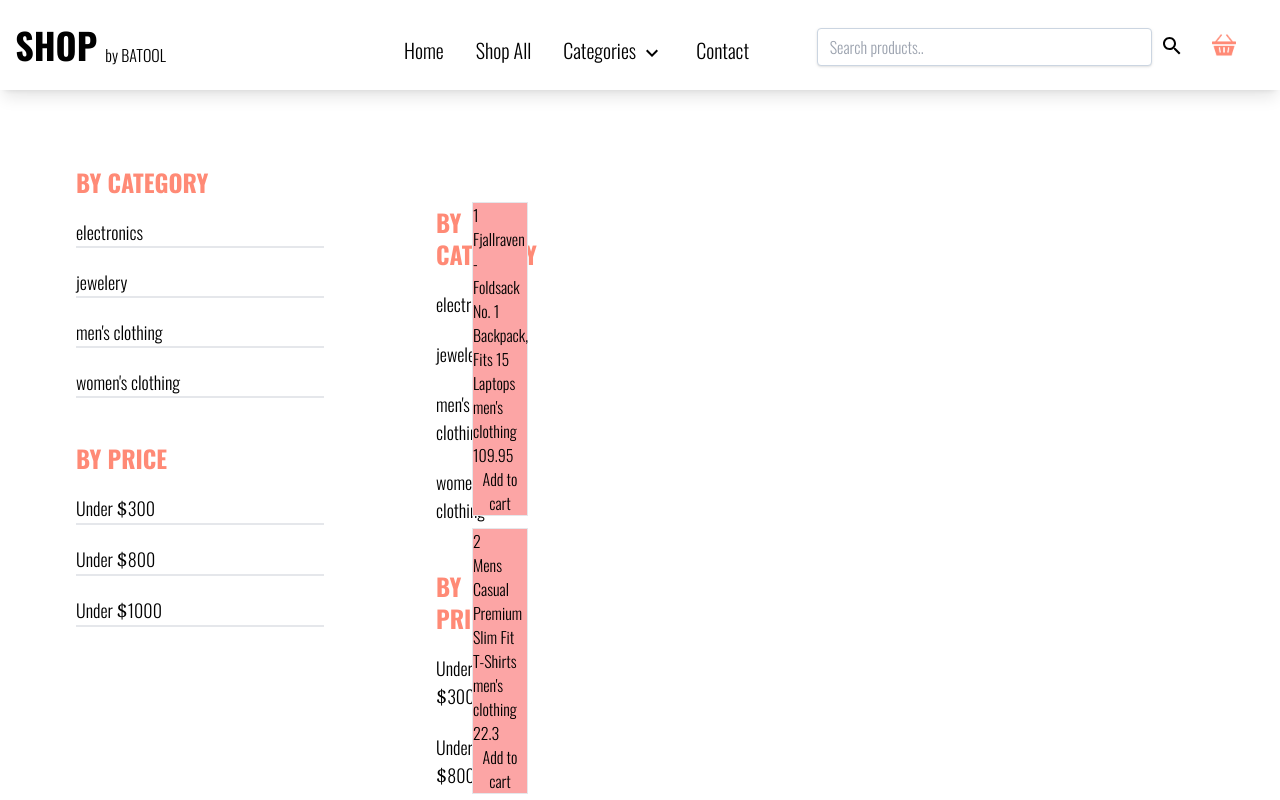
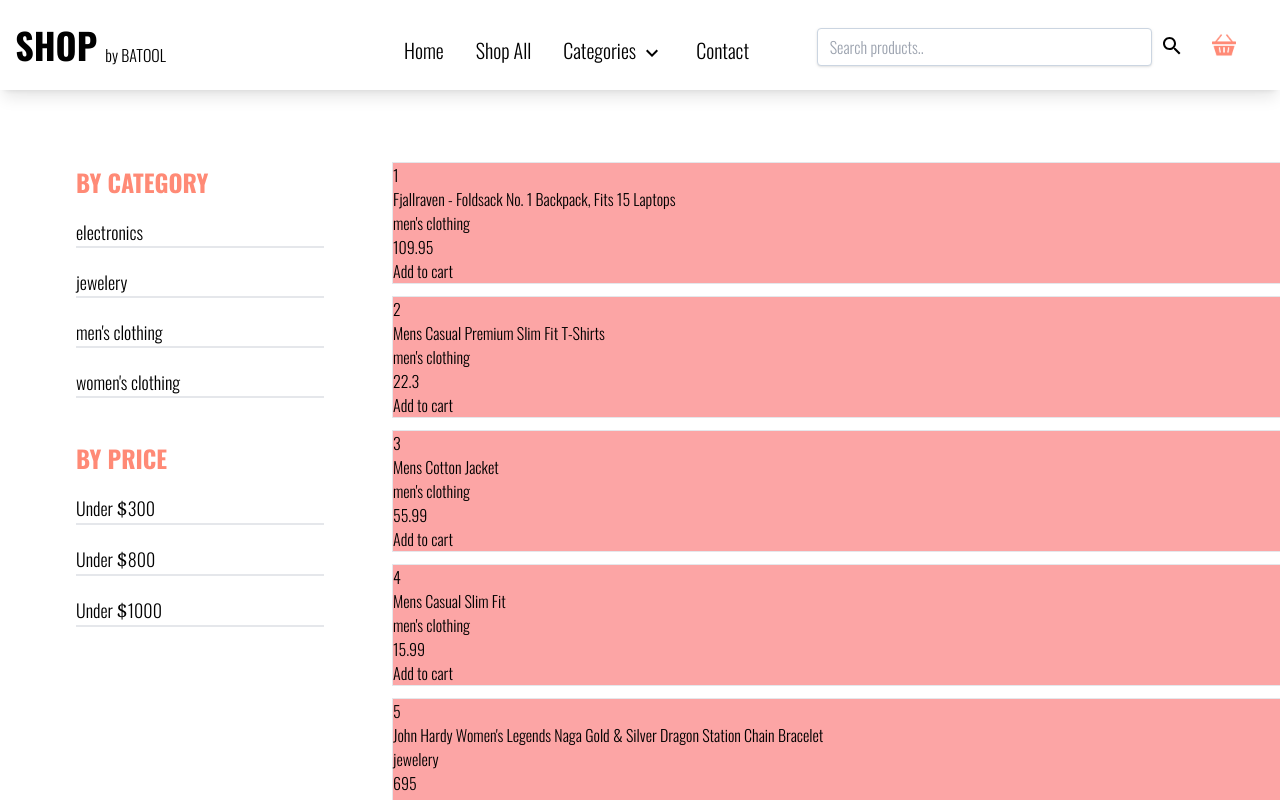
Before and after one commit to batoolfatima2135/Shop, a Next.js app: page /shop in a window 1280 px wide. Shown: the top 800 px of the page. Built offline with nearby package versions, Linux system fonts and the light colour scheme.

Commit message:
Update layout

```diff
--- a/src/app/page.tsx
+++ b/src/app/page.tsx
@@ -1,8 +1,6 @@
 "use client";
 import { RootState } from "@/Redux/store";
 import { useSelector } from "react-redux";
-import Image from "next/image";
-import Navbar from "@/Components/Navbar/Navbar";
 
 export default function Home() {
   const products = useSelector((state: RootState) => state.products.products);
--- /dev/null
+++ b/src/app/shop/loading.tsx
@@ -0,0 +1,8 @@
+import Spinner from '@/Components/Spinner'
+import React from 'react'
+
+export default function loading() {
+  return (
+    <Spinner />
+  )
+}
--- a/src/app/shop/page.tsx
+++ b/src/app/shop/page.tsx
@@ -1,6 +1,5 @@
 "use client";
 import MainArea from "@/Components/ShopAll/MainArea";
-import Sidebar from "@/Components/ShopAll/Sidebar";
 import { RootState } from "@/Redux/store";
 import React from "react";
 import { useSelector } from "react-redux";
@@ -11,9 +10,6 @@ export default function Shop() {
     (state: RootState) => state.products.categories
   );
   return (
-    <div className="container mx-auto grid grid-cols-8 sm:m-10">
-      <Sidebar products={Products} categories={Categories}></Sidebar>
       <MainArea  products={Products} ></MainArea>
-    </div>
   );
 }
```
